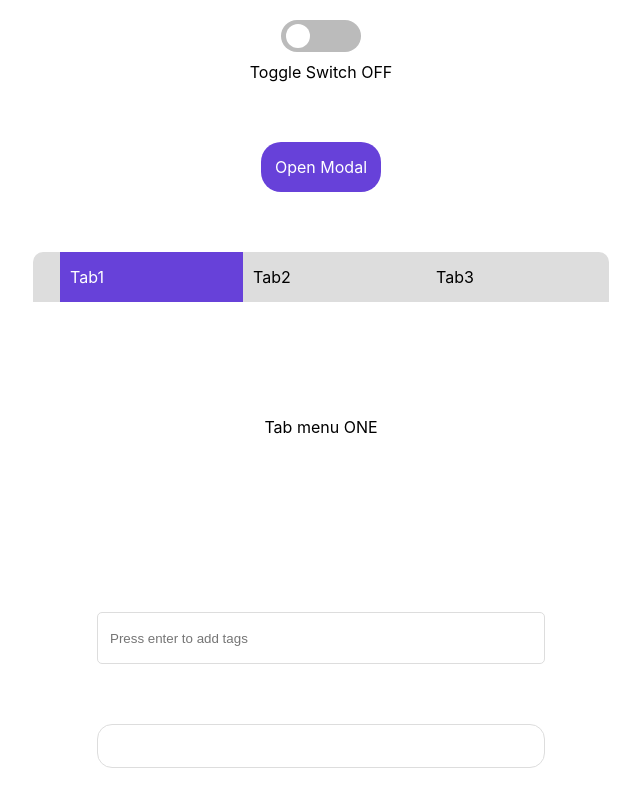
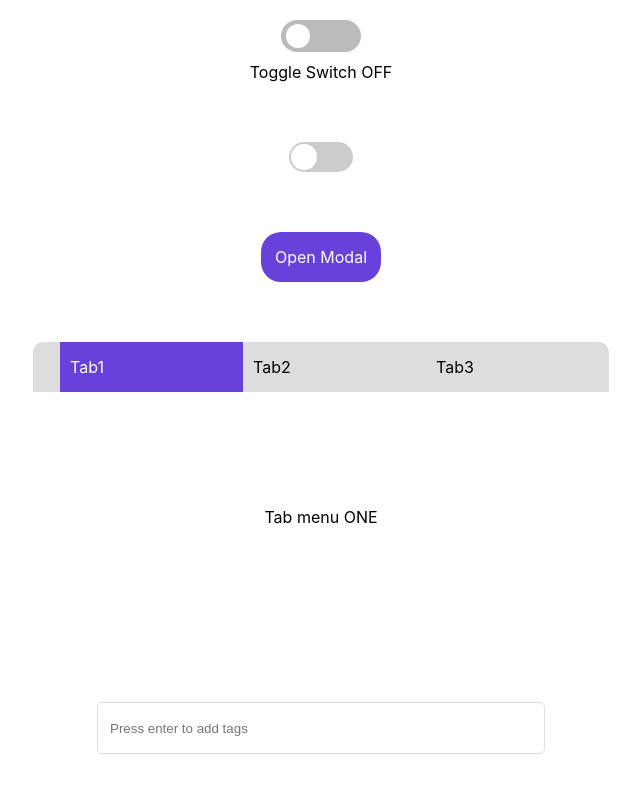
Before and after one commit to violet9503/Practice_wanted_preonboarding, a React (Create React App) app: page / in a window 1280 px wide. Shown: the top 800 px of the page, without its empty margins (319-959 px from the left). Built offline with nearby package versions, Linux system fonts and the light colour scheme.

Commit message:
feat : 다른 버전의 Toggle 컴포넌트 구현

```diff
--- a/src/App.js
+++ b/src/App.js
@@ -3,10 +3,10 @@ import Toggle from "./component/Toggle";
 import Modal from "./component/Modal";
 import Tab from "./component/Tab";
 import Tag from "./component/Tag";
-import Animate from "./Animate";
 import styled from "styled-components";
 import AutoComplete from "./component/AutoComplete";
 import ClickToEdit from "./component/ClickToEdit";
+import ToggleAnother from "./component/Toggle_another";
 
 const ComponentWrapper = styled.div`
   display: flex;
@@ -25,6 +25,9 @@ function App() {
     <div className="App">
       <ComponentWrapper>
         <Toggle />
+      </ComponentWrapper>
+      <ComponentWrapper>
+        <ToggleAnother />
       </ComponentWrapper>
       <ComponentWrapper>
         <Modal />
--- /dev/null
+++ b/src/component/Toggle_another.js
@@ -0,0 +1,76 @@
+import styled, { css, keyframes } from "styled-components";
+import { useState } from "react";
+
+const ToggleContainer = styled.label`
+  display: inline-block;
+  cursor: pointer;
+  user-select: none; //안쪽에서 드래그 되는 현상 방지
+`;
+
+const ToggleSwitch = styled.div`
+  width: 64px;
+  height: 30px;
+  padding: 2px;
+  box-sizing: border-box;
+  border-radius: 15px;
+  background-color: #ccc;
+  transition: background-color 0.2s ease-out;
+
+  &::after {
+    content: "";
+    position: relative;
+    left: 0;
+    display: block;
+    width: 26px;
+    height: 26px;
+    border-radius: 50%;
+    background-color: white;
+    transition: left 0.2s ease-out;
+  }
+`;
+
+const ToggleInput = styled.input`
+  display: none;
+
+  &:checked + div {
+    background-color: lightgreen;
+  }
+
+  &:checked + div::after {
+    left: calc(100% - 26px);
+  }
+
+  &:disabled + div {
+    opacity: 0.7;
+    cursor: not-allowed;
+  }
+`;
+
+const ToggleAnother = ({ name, on = false, disabled, onChange, ...props }) => {
+  const [checked, setState] = useState(on);
+
+  const setToggle = () => {
+    setState(checked => !checked);
+  };
+
+  const handleChange = e => {
+    setToggle();
+    // onChange();
+  };
+
+  return (
+    <ToggleContainer {...props}>
+      <ToggleInput
+        type="checkbox"
+        name={name}
+        checked={checked}
+        disabled={disabled}
+        onChange={handleChange}
+        style={{ display: "none" }}
+      />
+      <ToggleSwitch />
+    </ToggleContainer>
+  );
+};
+
+export default ToggleAnother;
```
